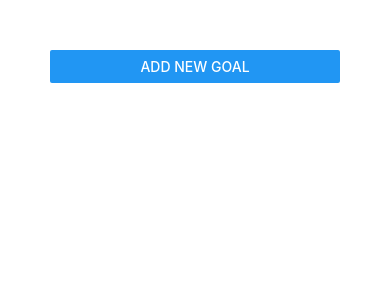
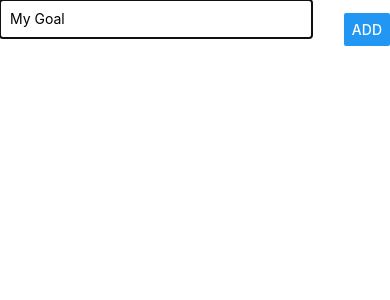
Before and after one commit to OnoprienkoArtem/RN-app-goalsList, a React Native app: screen / in a window 390 px wide. Both pictures are taken after a click on the button "ADD NEW GOAL". Shown: the top 300 px of the page. Built offline with nearby package versions, Linux system fonts and the light colour scheme.

Commit message:
add modal for goals

```diff
--- a/App.js
+++ b/App.js
@@ -6,6 +6,7 @@
 
 export default function App() {
   const [courseGoals, setCourseGoals] = useState([]);
+  const [isAddMode, setIsAddMode] = useState(false);
 
   const addGoalHandler = goalTitle => {
     setCourseGoals(currentGoals => [
@@ -22,8 +23,8 @@
 
   return (
     <View style={styles.container}>
-      <Button title="Add New Goal" />
-      <GoalInput onAddGoal={addGoalHandler} />
+      <Button title="Add New Goal" onPress={() => setIsAddMode(true)} />
+      <GoalInput visible={isAddMode} onAddGoal={addGoalHandler} />
       <FlatList
         keyExtractor={(item, index) => item.id}
         data={courseGoals}
--- a/components/GoalInput.js
+++ b/components/GoalInput.js
@@ -9,7 +9,7 @@
     };
 
     return (
-        <Modal visible={false}>
+        <Modal visible={props.visible} animationType="slide">
             <View style={styles.listInput}>
                 <TextInput
                     placeholder="My Goal"
```
